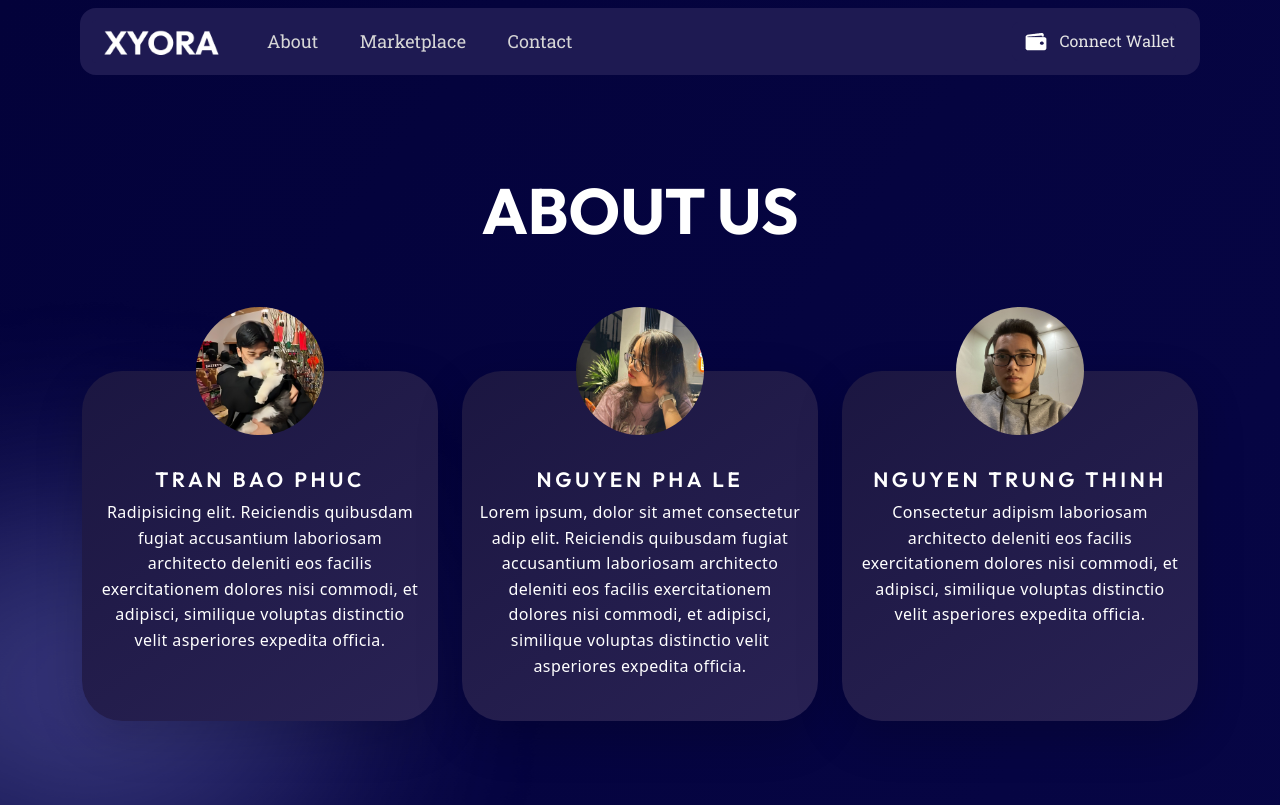
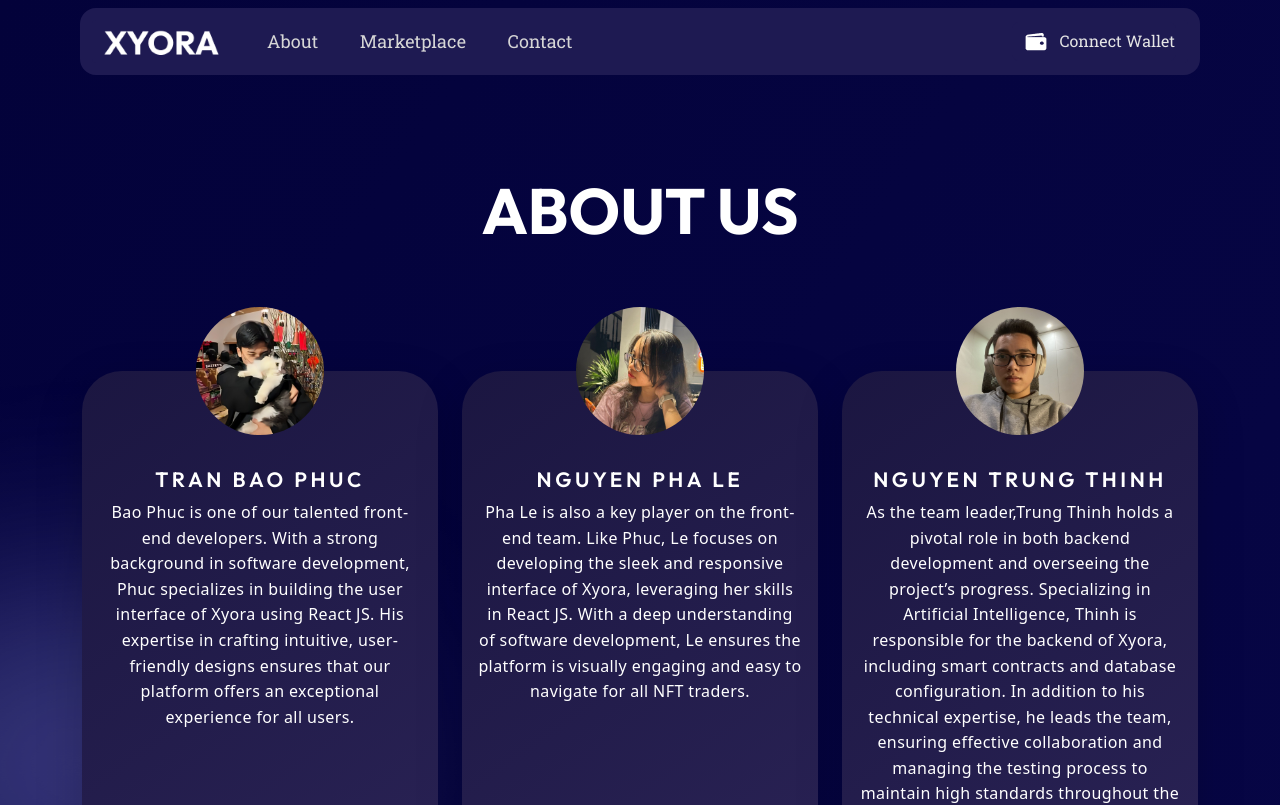
Before and after one commit to Hallelujah5/COS30049, a React (Vite) app in the folder frontend/: page /about in a window 1280 px wide. Shown: the top 805 px of the page. Built offline with nearby package versions, Linux system fonts and the light colour scheme.

Commit message:
about us testimonies

```diff
--- a/frontend/src/pages/About/AboutComponent/AboutUs.jsx
+++ b/frontend/src/pages/About/AboutComponent/AboutUs.jsx
@@ -5,9 +5,9 @@ import thinh from '../../../assets/images/aboutus/thinh.png'
 
 
 const testimonies = [
-    {name: "Tran Bao Phuc", img: phuc, text: "Radipisicing elit. Reiciendis quibusdam fugiat accusantium laboriosam architecto deleniti eos facilis exercitationem dolores nisi commodi, et adipisci, similique voluptas distinctio velit asperiores expedita officia."},
-    {name: "Nguyen Pha Le", img: phale, text: "Lorem ipsum, dolor sit amet consectetur adip elit. Reiciendis quibusdam fugiat accusantium laboriosam architecto deleniti eos facilis exercitationem dolores nisi commodi, et adipisci, similique voluptas distinctio velit asperiores expedita officia."},
-    {name: "Nguyen Trung Thinh", img: thinh, text: "Consectetur adipism laboriosam architecto deleniti eos facilis exercitationem dolores nisi commodi, et adipisci, similique voluptas distinctio velit asperiores expedita officia."}
+    {name: "Tran Bao Phuc", img: phuc, text: "Bao Phuc is one of our talented front-end developers. With a strong background in software development, Phuc specializes in building the user interface of Xyora using React JS. His expertise in crafting intuitive, user-friendly designs ensures that our platform offers an exceptional experience for all users."},
+    {name: "Nguyen Pha Le", img: phale, text: "Pha Le is also a key player on the front-end team. Like Phuc, Le focuses on developing the sleek and responsive interface of Xyora, leveraging her skills in React JS. With a deep understanding of software development, Le ensures the platform is visually engaging and easy to navigate for all NFT traders."},
+    {name: "Nguyen Trung Thinh", img: thinh, text: "As the team leader,Trung Thinh holds a pivotal role in both backend development and overseeing the project’s progress. Specializing in Artificial Intelligence, Thinh is responsible for the backend of Xyora, including smart contracts and database configuration. In addition to his technical expertise, he leads the team, ensuring effective collaboration and managing the testing process to maintain high standards throughout the project."}
 ]
 
 
```
